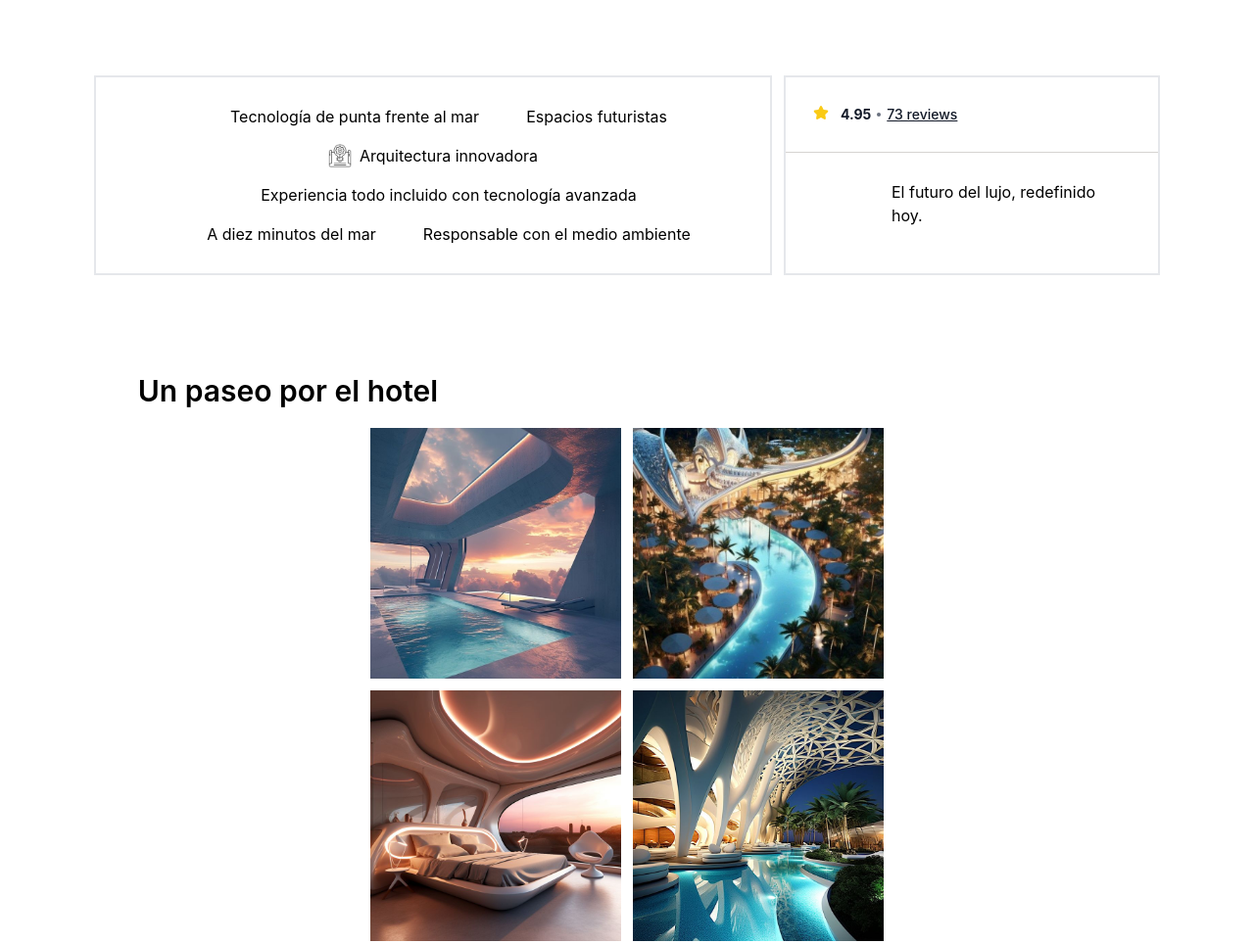
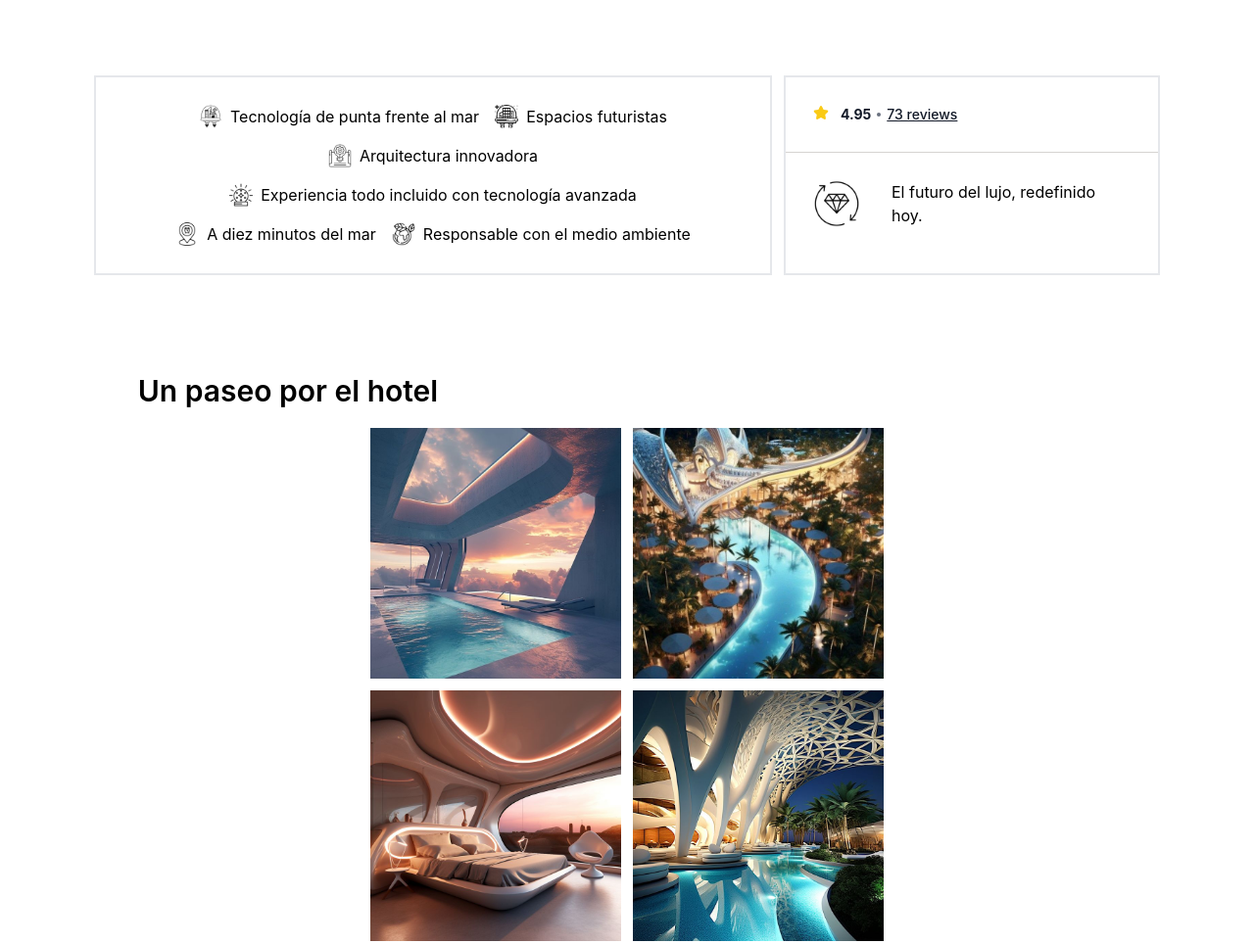
Before and after one commit to eliezer5/Hotel-Design, a website: page src/index.html in a window 1280 px wide. Shown: the part 1055-2019 px from the top of the page at 98% size. Drawn offline with nearby package versions, Linux system fonts and the light colour scheme; the site is published under a folder, as on GitHub Pages, so addresses that start at the root find nothing; files whose address does not match are found by name.

Commit message:
logos bien establecidos

```diff
--- a/src/index.html
+++ b/src/index.html
@@ -60,27 +60,27 @@
             <div class="flex flex-col lg:flex-row m-10 w-full lg:w-[80%] gap-3 p-10">
                 <div class="border-2 border-solid p-7 flex flex-wrap items-center justify-center gap-4 lg:flex-row">
                     <h2 class="flex items-center">
-                        <img src="/src/Logos/smart-city_9953732.png" class="w-8 pr-2" alt="">
+                        <img src="./Logos/smart-city_9953732.png" class="w-8 pr-2" alt="">
                         Tecnología de punta frente al mar
                     </h2>
                     <h2 class="flex items-center">
-                        <img src="/src/Logos/space_13555245.png" class="w-8 pr-2" alt="">
+                        <img src="./Logos/space_13555245.png" class="w-8 pr-2" alt="">
                         Espacios futuristas
                     </h2>
                     <h2 class="flex items-center">
-                        <img src="./src/Logos/management_14175969.png" class="w-8 pr-2" alt="">
+                        <img src="./Logos/management_14175969.png" class="w-8 pr-2" alt="">
                         Arquitectura innovadora
                     </h2>
                     <h2 class="flex items-center">
-                        <img src="/src/Logos/crystal-ball_8509201.png" class="w-8 pr-2" alt="">
+                        <img src="./Logos/crystal-ball_8509201.png" class="w-8 pr-2" alt="">
                         Experiencia todo incluido con tecnología avanzada
                     </h2>
                     <h2 class="flex items-center">
-                        <img src="/src/Logos/alarm_5591087.png" class="w-8 pr-2" alt="">
+                        <img src="./Logos/alarm_5591087.png" class="w-8 pr-2" alt="">
                         A diez minutos del mar
                     </h2>
                     <h2 class="flex items-center">
-                        <img src="/src/Logos/planet-earth_1598238.png" class="w-8 pr-2" alt="">
+                        <img src="./Logos/planet-earth_1598238.png" class="w-8 pr-2" alt="">
                         Responsable con el medio ambiente
                     </h2>
                 </div>
@@ -96,7 +96,7 @@
                     </div>
                     <div class="p-7 border-t border-stone-300">
                         <h2 class="flex items-center">
-                            <img src="/src/Logos/value_12574637.png" class="w-12 mr-8" alt="">
+                            <img src="./Logos/value_12574637.png" class="w-12 mr-8" alt="">
                             El futuro del lujo, redefinido hoy.
                         </h2>
                     </div>
@@ -354,7 +354,7 @@
                 </div>
             </div>
         </footer>
-        <h1>hola</h1>
+
     </div>
     <script src="../node_modules/flowbite/dist/flowbite.min.css"></script>
     <script src="https://cdn.jsdelivr.net/npm/flowbite@2.5.1/dist/flowbite.min.js"></script>
```
